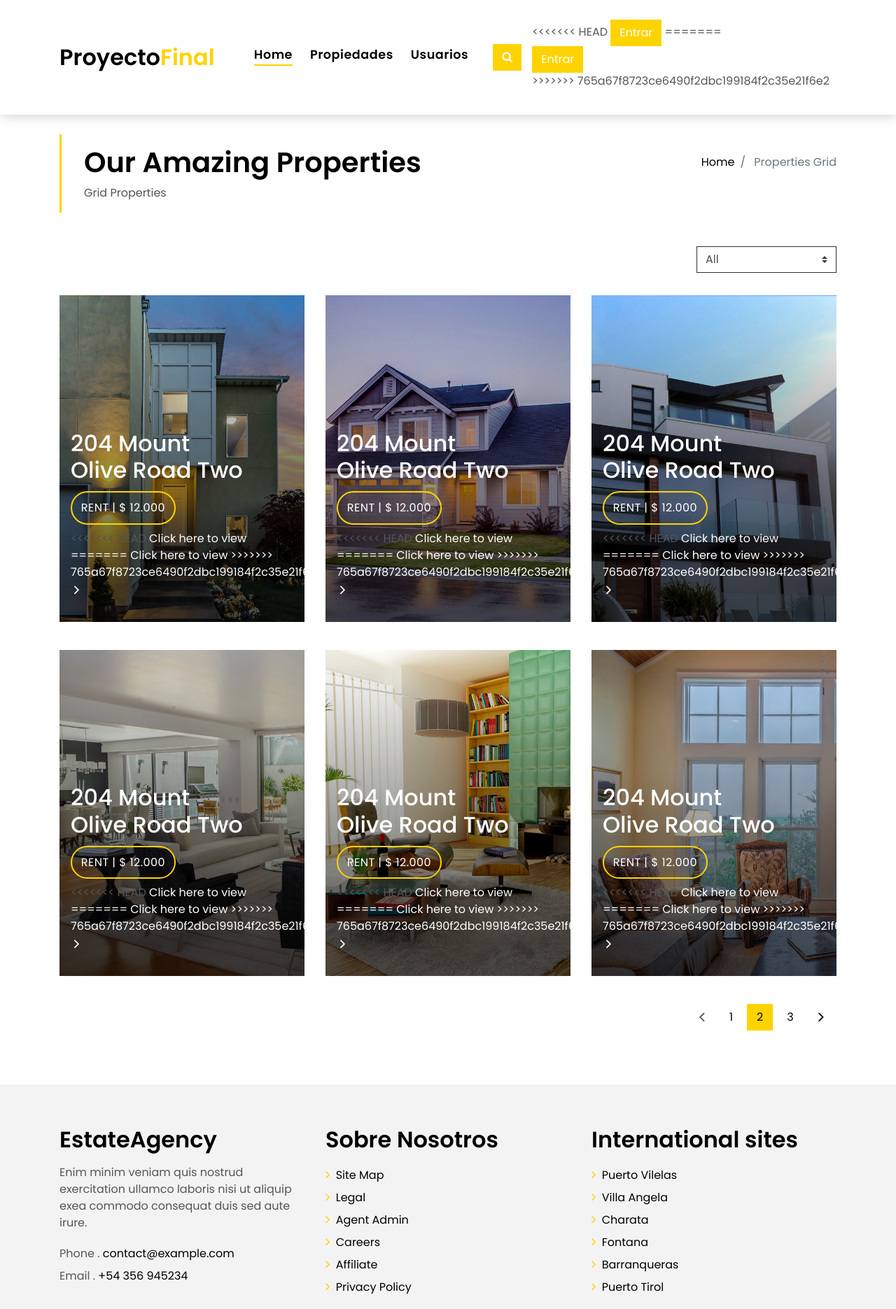
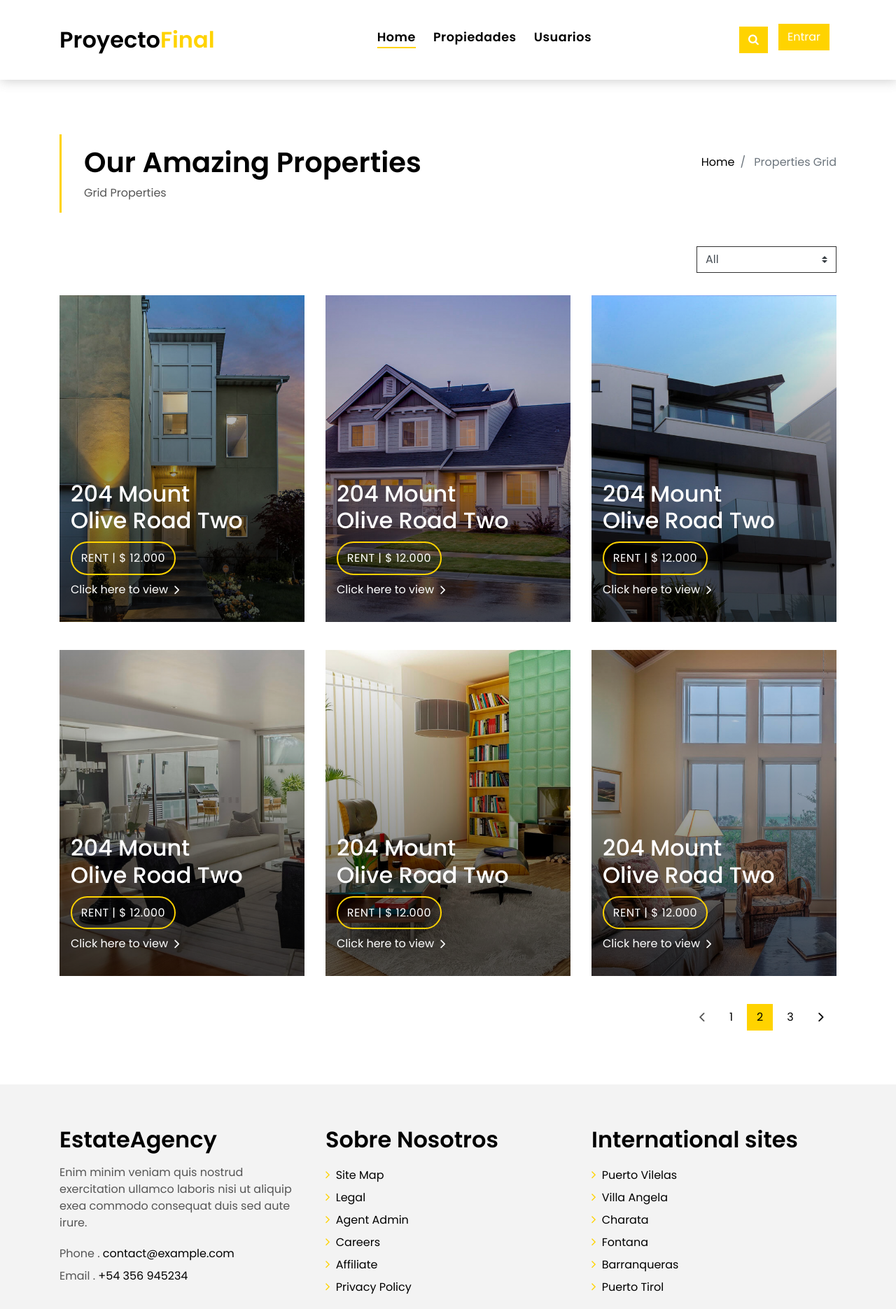
Before and after one commit to Info-Grupo-N-10/Informatorio-2020, a Django app: page /Propiedades in a window 1280 px wide. Shown: the top 1871 px of the page at 70% size. Run offline with Django 3.2, Linux system fonts and the light colour scheme; some libraries are stand-ins or nearby versions.

Commit message:
actualizar cambios

```diff
--- a/proyecto_final-master/proyectoFinal/templates/base.html
+++ b/proyecto_final-master/proyectoFinal/templates/base.html
@@ -228,21 +228,10 @@
         </div>
         </div>
           -->
-<<<<<<< HEAD
 
         <button class="btn btn-b-n btn-round boton-modal " id="#loginModal" role="button" aria-haspopup="true" aria-expanded="false" data-toggle="modal dropdown" data-target="#loginModal" aria-haspopup="true" aria-expanded="false">
           Entrar
         </button>
-=======
-
-          <button type="button" class="btn btn-b-n navbar-toggle-entrar d-none d-md-block" data-toggle="collapse"
-          data-target="" aria-expanded="false">
-          Entrar
-          </button>
-        <div class="click-closed"></div>
-  <!--/ Form Search Star /-->
-
->>>>>>> 765a67f8723ce6490f2dbc199184f2c35e21f6e2
         <div class="click-closed"></div>
         <div id="loginModal" class="modal fade">
           <div class="modal-dialog modal-login">
--- a/proyecto_final-master/proyectoFinal/templates/propiedades.html
+++ b/proyecto_final-master/proyectoFinal/templates/propiedades.html
@@ -62,11 +62,7 @@
                   <div class="price-box d-flex">
                     <span class="price-a">rent | $ 12.000</span>
                   </div>
-<<<<<<< HEAD
                   <a href="{% url 'publicacion:publicacion' %}" class="link-a">Click here to view
-=======
-                  <a href="property-single.html" class="link-a">Click here to view
->>>>>>> 765a67f8723ce6490f2dbc199184f2c35e21f6e2
                     <span class="ion-ios-arrow-forward"></span>
                   </a>
                 </div>
@@ -113,11 +109,7 @@
                   <div class="price-box d-flex">
                     <span class="price-a">rent | $ 12.000</span>
                   </div>
-<<<<<<< HEAD
                   <a href="{% url 'publicacion:publicacion' %}" class="link-a">Click here to view
-=======
-                  <a href="property-single.html" class="link-a">Click here to view
->>>>>>> 765a67f8723ce6490f2dbc199184f2c35e21f6e2
                     <span class="ion-ios-arrow-forward"></span>
                   </a>
                 </div>
@@ -164,11 +156,7 @@
                   <div class="price-box d-flex">
                     <span class="price-a">rent | $ 12.000</span>
                   </div>
-<<<<<<< HEAD
                   <a href="{% url 'publicacion:publicacion' %}" class="link-a">Click here to view
-=======
-                  <a href="property-single.html" class="link-a">Click here to view
->>>>>>> 765a67f8723ce6490f2dbc199184f2c35e21f6e2
                     <span class="ion-ios-arrow-forward"></span>
                   </a>
                 </div>
@@ -215,11 +203,7 @@
                   <div class="price-box d-flex">
                     <span class="price-a">rent | $ 12.000</span>
                   </div>
-<<<<<<< HEAD
                   <a href="{% url 'publicacion:publicacion' %}" class="link-a">Click here to view
-=======
-                  <a href="property-single.html" class="link-a">Click here to view
->>>>>>> 765a67f8723ce6490f2dbc199184f2c35e21f6e2
                     <span class="ion-ios-arrow-forward"></span>
                   </a>
                 </div>
@@ -266,11 +250,7 @@
                   <div class="price-box d-flex">
                     <span class="price-a">rent | $ 12.000</span>
                   </div>
-<<<<<<< HEAD
                   <a href="{% url 'publicacion:publicacion' %}" class="link-a">Click here to view
-=======
-                  <a href="property-single.html" class="link-a">Click here to view
->>>>>>> 765a67f8723ce6490f2dbc199184f2c35e21f6e2
                     <span class="ion-ios-arrow-forward"></span>
                   </a>
                 </div>
@@ -317,11 +297,7 @@
                   <div class="price-box d-flex">
                     <span class="price-a">rent | $ 12.000</span>
                   </div>
-<<<<<<< HEAD
                   <a href="{% url 'publicacion:publicacion' %}" class="link-a">Click here to view
-=======
-                  <a href="property-single.html" class="link-a">Click here to view
->>>>>>> 765a67f8723ce6490f2dbc199184f2c35e21f6e2
                     <span class="ion-ios-arrow-forward"></span>
                   </a>
                 </div>
```
Also changed, not shown: proyecto_final-master/proyectoFinal/templates/home.html (+1 -13 lines).
